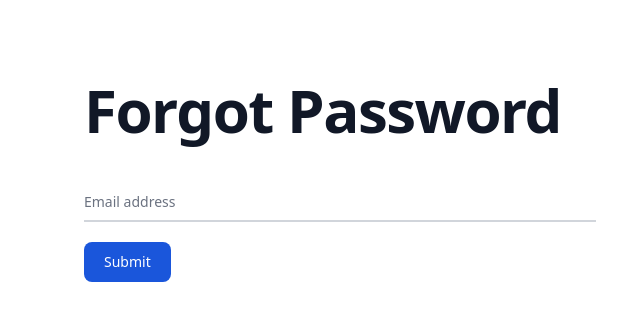
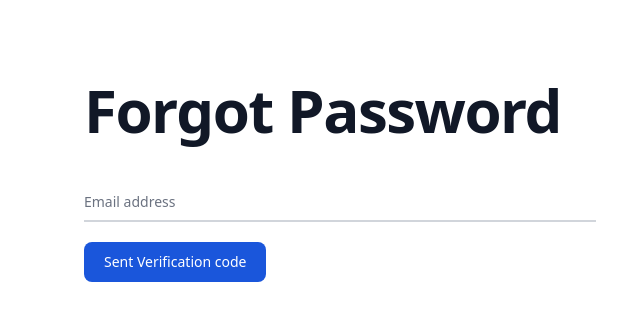
Before and after one commit to hardik-rl/react-firebase-auth, a React (Create React App) app: page /auth/forgot-password in a window 1280 px wide. Shown: the top 320 px of the page, without its empty margins (300-940 px from the left). Built offline with nearby package versions, Linux system fonts and the light colour scheme; no server answers.

Commit message:
loader add

```diff
--- a/src/components/ForgotPassword.js
+++ b/src/components/ForgotPassword.js
@@ -4,23 +4,40 @@ import { app } from "../firebase";
 import FormLabel from "../shared/components/FormLabel";
 import FormControl from "../shared/components/FormControl";
 import { toast } from "react-toastify";
+import { useFormik } from "formik";
+import { useMutation } from "@tanstack/react-query";
+import { forgotPasswordSchema } from "./validation";
+import clsx from "clsx";
+import { Spinner } from "flowbite-react";
 
 const auth = getAuth(app);
 
 const ForgotPassword = () => {
-  const [email, setEmail] = useState("");
+  const { mutate: mutateForgotPwdFn, isLoading: forgotPwdIsLoading } =
+    useMutation((data) => sendPasswordResetEmail(auth, data.email), {
+      onError: (error) => {
+        toast.error(error.response.data.message);
+      },
+      onSuccess: () => {
+        toast.success("Password Reset Successfully, Check Your Email");
+        formik.resetForm();
+      },
+    });
 
-  const handleSubmit = (e) => {
-    e.preventDefault();
-    sendPasswordResetEmail(auth, email);
-    toast.success("Password Reset Successfully, Check Your Email");
-    setTimeout(() => {
-      setEmail("");
-    }, 3000);
-  };
+  const formik = useFormik({
+    initialValues: {
+      email: "",
+    },
+    validationSchema: forgotPasswordSchema,
+    validateOnChange: false,
+    enableReinitialize: true,
+    onSubmit: (values) => {
+      mutateForgotPwdFn(values);
+    },
+  });
   return (
     <form
-      onSubmit={handleSubmit}
+      onSubmit={formik.handleSubmit}
       method="post"
       action=""
       className="max-w-lg mx-auto mt-20"
@@ -32,17 +49,29 @@ const ForgotPassword = () => {
       <div className="relative z-0 w-full mb-5 group">
         <FormControl
           type="email"
-          value={email}
-          onChange={(e) => setEmail(e.target.value)}
-          name="floating_email"
+          value={formik.values.email}
+          onChange={formik.handleChange}
+          className={clsx({ "is-error": formik.errors.email })}
+          name="email"
         />
         <FormLabel name="Email address" htmlFor="floating_email" />
+        <span className="text-red-500 text-xs">{formik.errors.email}</span>
       </div>
       <button
         type="submit"
-        className="text-white bg-blue-700 hover:bg-blue-800 focus:ring-4 focus:outline-none focus:ring-blue-300 font-medium rounded-lg text-sm w-full sm:w-auto px-5 py-2.5 text-center dark:bg-blue-600 dark:hover:bg-blue-700 dark:focus:ring-blue-800"
+        className={clsx(
+          "text-white bg-blue-700 hover:bg-blue-800 focus:ring-4 focus:outline-none focus:ring-blue-300 font-medium rounded-lg text-sm w-full sm:w-auto px-5 py-2.5 text-center dark:bg-blue-600 dark:hover:bg-blue-700 dark:focus:ring-blue-800",
+          { disabled: forgotPwdIsLoading }
+        )}
       >
-        Submit
+        {forgotPwdIsLoading && (
+          <Spinner
+            color="info"
+            className="mr-2"
+            aria-label="Info spinner example"
+          />
+        )}
+        Sent Verification code
       </button>
     </form>
   );
--- a/src/components/Signup.js
+++ b/src/components/Signup.js
@@ -12,12 +12,14 @@ import { toast } from "react-toastify";
 import { useMutation } from "@tanstack/react-query";
 import { useFormik } from "formik";
 import { signupSchema } from "./validation";
+import clsx from "clsx";
+import { Spinner } from "flowbite-react";
 
 const auth = getAuth(app);
 
 const Signup = () => {
   const navigate = useNavigate();
-  const { mutate: mutateSignupFn } = useMutation(
+  const { mutate: mutateSignupFn, isLoading: signUpIsLoading } = useMutation(
     (data) => createUserWithEmailAndPassword(auth, data.email, data.password),
     {
       onSuccess: () => {
@@ -57,25 +59,36 @@ const Signup = () => {
           type="email"
           onChange={formik.handleChange}
           name="email"
+          className={clsx({ "is-error": formik.errors.email })}
           value={formik.values.email}
         />
         <FormLabel name="Email address" htmlFor="floating_email" />
+        <span className="text-red-500 text-xs">{formik.errors.email}</span>
       </div>
       <div className="relative z-0 w-full mb-5 group">
         <FormControl
           type="password"
           onChange={formik.handleChange}
           name="password"
+          className={clsx({ "is-error": formik.errors.password })}
           value={formik.values.password}
         />
         <FormLabel name="Password" htmlFor="floating_password" />
+        <span className="text-red-500 text-xs">{formik.errors.password}</span>
       </div>
 
       <button
         type="submit"
-        className="text-white bg-blue-700 hover:bg-blue-800 focus:ring-4 focus:outline-none focus:ring-blue-300 font-medium rounded-lg text-sm w-full sm:w-auto px-5 py-2.5 text-center dark:bg-blue-600 dark:hover:bg-blue-700 dark:focus:ring-blue-800"
+        className={clsx("text-white bg-blue-700 hover:bg-blue-800 focus:ring-4 focus:outline-none focus:ring-blue-300 font-medium rounded-lg text-sm w-full sm:w-auto px-5 py-2.5 text-center dark:bg-blue-600 dark:hover:bg-blue-700 dark:focus:ring-blue-800", { disabled: signUpIsLoading })}
       >
-        Submit
+         {signUpIsLoading && (
+          <Spinner
+            color="info"
+            className="mr-2"
+            aria-label="Info spinner example"
+          />
+        )}
+        SignUp
       </button>
       <div className="mb-4 text-right">
         <Link className="text-indigo-600 text-md" to="/auth/login">
--- a/src/components/validation.js
+++ b/src/components/validation.js
@@ -11,3 +11,7 @@ export const loginSchema = object({
   email: string().trim().email().required(),
   password: string().required()
 });
+
+export const forgotPasswordSchema = object({
+  email: string().email().required(),
+});
```
